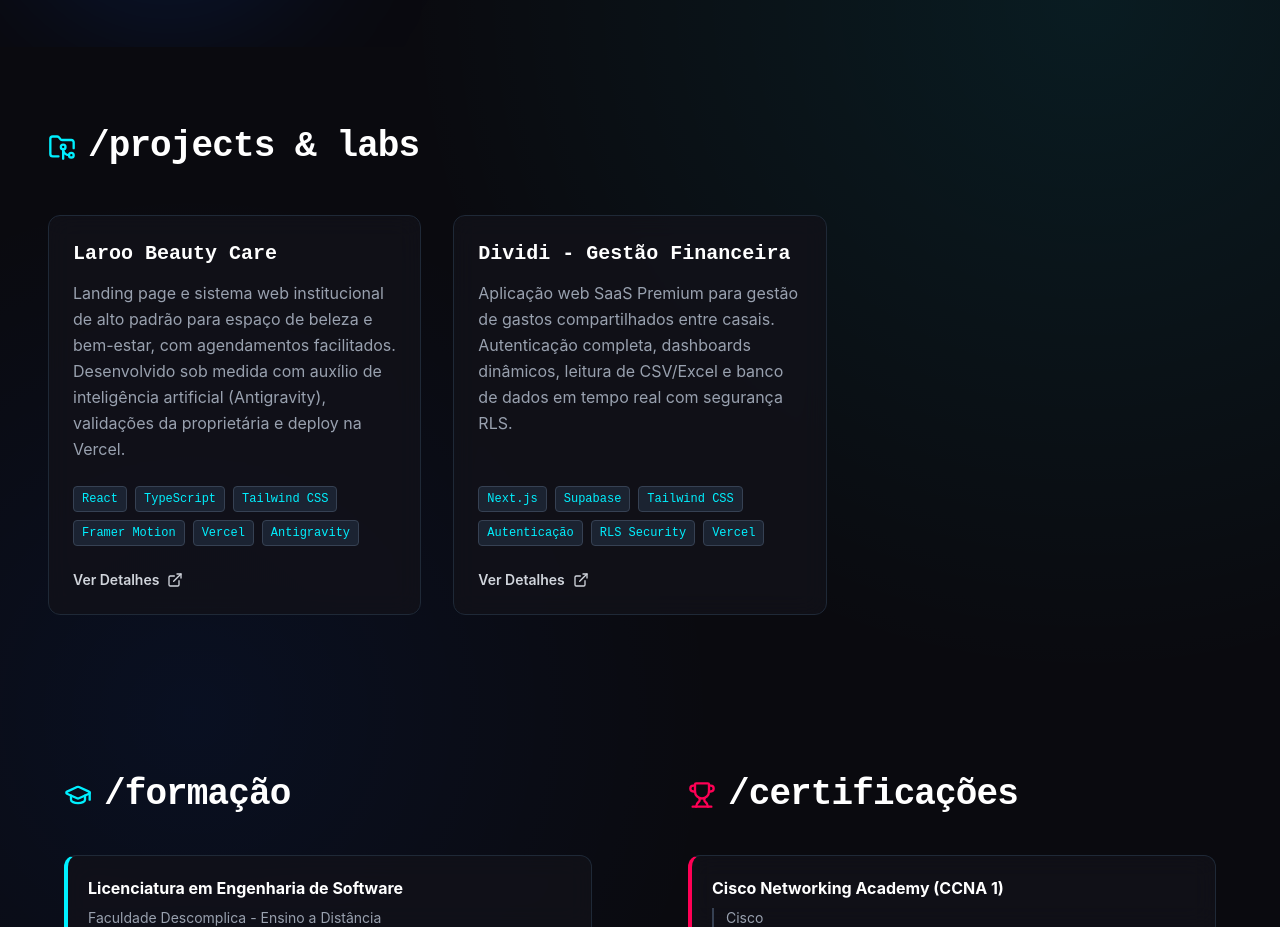
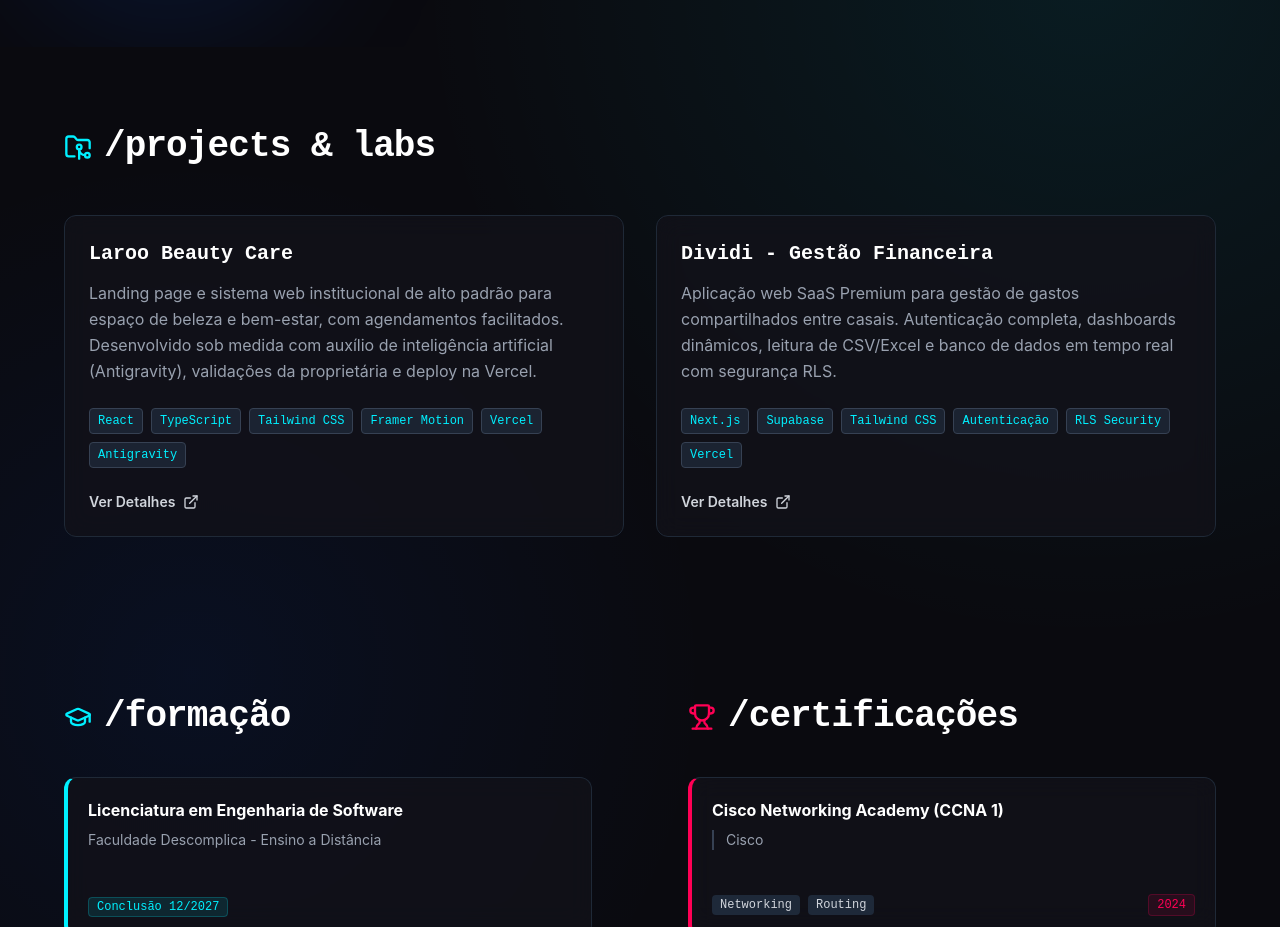
Before and after one commit to alexandra-carneiro/alexandra-tech, a React (Vite) app: page / in a window 1280 px wide. Shown: the part 1080-2007 px from the top of the page. Built offline with nearby package versions, Linux system fonts and the light colour scheme.

Commit message:
style: align projects section to max-w-6xl and set grid-cols-2 for perfect symmetry

```diff
--- a/src/components/Projects.tsx
+++ b/src/components/Projects.tsx
@@ -8,12 +8,13 @@
       {/* Support both #projects and #labs scroll anchors */}
       <div id="labs" className="absolute top-0 left-0" />
 
+      <div className="max-w-6xl mx-auto w-full">
         <div className="flex items-center gap-3 mb-12 relative z-10">
           <FolderGit2 className="text-primary" size={28} />
           <h2 className="text-3xl md:text-4xl font-bold text-white font-mono tracking-tight">/projects & labs</h2>
         </div>
 
-      <div className="grid grid-cols-1 md:grid-cols-2 lg:grid-cols-3 gap-8">
+        <div className="grid grid-cols-1 md:grid-cols-2 gap-8">
           {projects.map((project) => (
             <div key={project.id} className="tech-card p-6 flex flex-col h-full relative group">
               <h3 className="text-xl font-bold text-white mb-3 font-mono group-hover:text-primary transition-colors">
@@ -38,6 +39,7 @@
             </div>
           ))}
         </div>
+      </div>
     </section>
   );
 }
```
Lines whose indentation alone changed are shown as unchanged.
